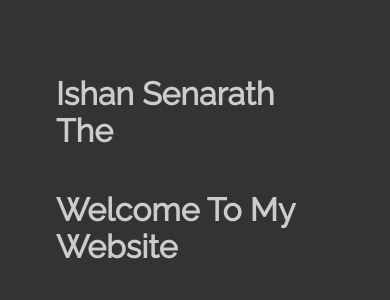
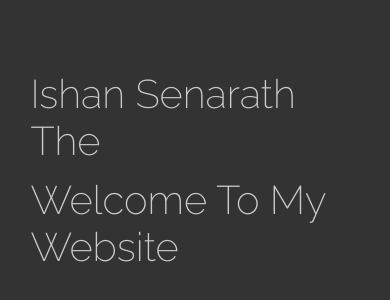
Before and after one commit to webQbe/js_typewriter_effect, a plain HTML site: page index.html in a window 390 px wide. Shown: the part 260-560 px from the top of the page. Drawn offline with Linux system fonts and the light colour scheme.

Commit message:
Adjusted text size according to screen size with media queries

```diff
--- a/style.css
+++ b/style.css
@@ -19,3 +19,61 @@ body{
     padding: 0 3rem; /* top & bottom = 0 / left & right = 3rem   */
 
 }
+
+h1, h2{
+
+    font-weight: 200;
+    margin: 0.4rem;
+
+}
+
+h1 {
+    font-size: 3.5rem;
+}
+
+h2 {
+    font-size: 2rem;
+    color: #aaa;
+}
+
+
+/* adjust text size according to screen size */
+
+/* screen width > 1200px */
+@media(min-width: 1200px) {
+
+    h1{
+        font-size: 5rem;
+    }
+
+}
+
+
+/* screen width < 800px */
+@media(max-width: 800px) {
+
+    /* reduce padding */
+    .container{
+
+        padding: 0 1rem;
+
+    }
+
+    h1{
+        font-size: 3rem;
+    }
+
+}
+
+/* screen width < 500px */
+@media(max-width: 500px) {
+
+    h1{
+        font-size: 2.5rem;
+    }
+
+    h2{
+        font-size: 1.5rem;
+    }
+
+}
```
